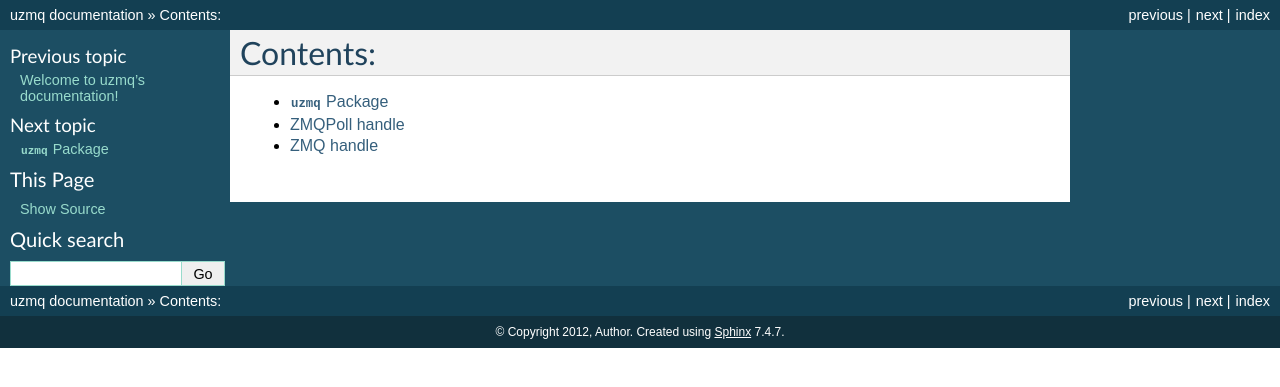
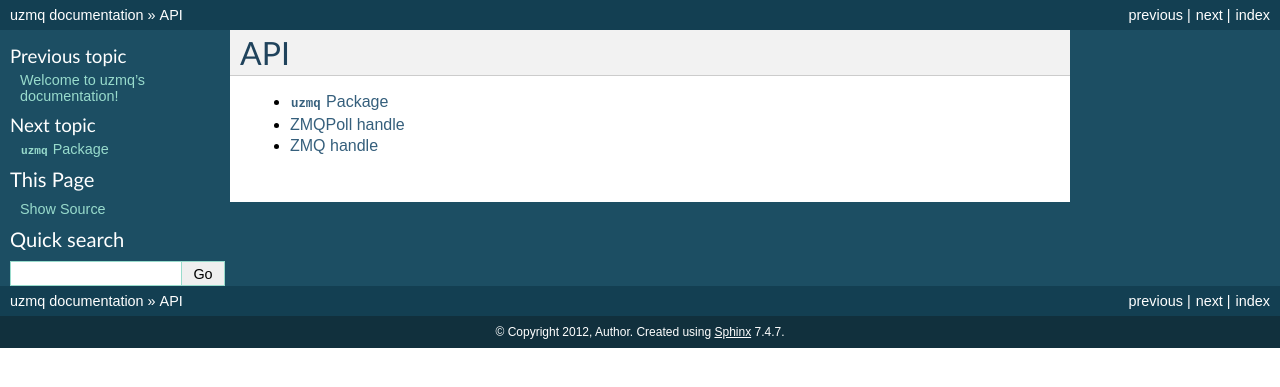
Before and after one commit to benoitc/uzmq, a Sphinx documentation site: the page built from docs/api.rst, in a window 1280 px wide. Shown: the top 387 px of the page. Built offline with Sphinx 7.4.7, drawn with Linux system fonts in a browser that asks for light colours; the version number could not be read and is left out.

```diff
--- a/docs/api.rst
+++ b/docs/api.rst
@@ -1,5 +1,5 @@
-Contents:
----------
+API
+---
 
 .. toctree::
    :titlesonly:
```
Also changed, not shown: uzmq/__init__.py (+8 -0 lines).
